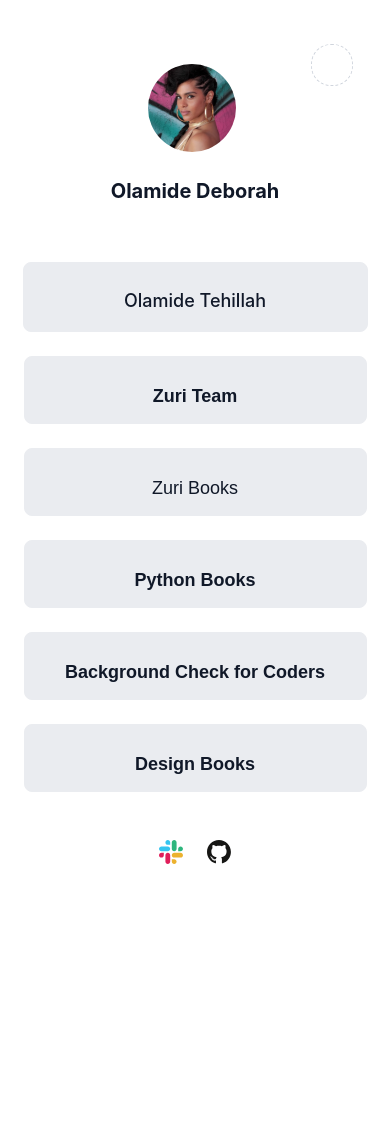
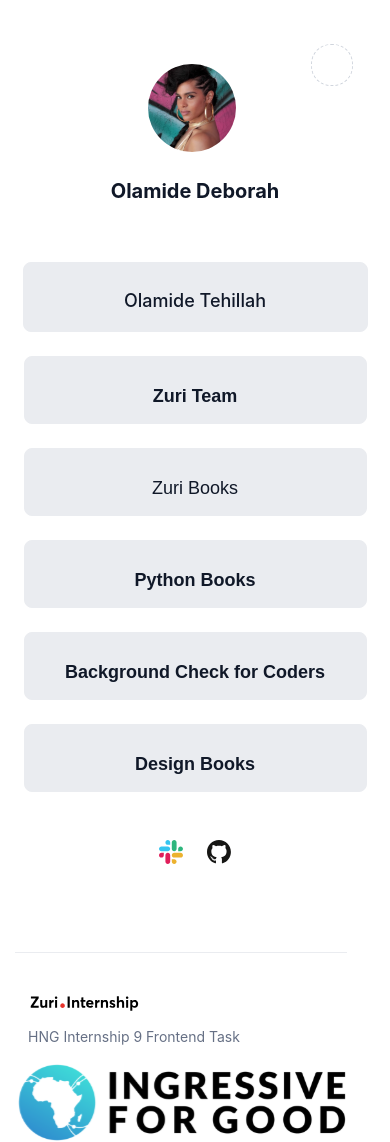
Before and after one commit to chayilDeborah/zuri-webpage, a React (Create React App) app: page / in a window 390 px wide. Before the commit the page ends 892 px from the top, so only its background shows below. Built offline with nearby package versions, Linux system fonts and the light colour scheme; the HTML template or start-up script is replaced by a standard one.

Commit message:
fix links section responsiveness

```diff
--- a/src/App.css
+++ b/src/App.css
@@ -166,7 +166,35 @@
 height: 68px;
   }
   .footer {
-    display: none;
-    /* width: 100%; */
+    /* display: none; */
+    width: 100%;
   }
+  .footer-div {
+    width: 100%;
+    margin: 0;
+  }
+  .footer-items {
+    width: 85%;
+    flex-direction: column;
+    margin-left: 15px;
+  }
+  .zuri-svg {
+    width: 138.77px;
+    height: 18.55px;
+  }
+  .hng-text {
+    font-weight: 400;
+font-size: 14px;
+line-height: 20px;
+font-family: 'Inter';
+margin: 16px 0 16px 0;
+max-width: 238px;
+  /* max-height: 40px; */
+  }
+  .i4g{
+    width: 99.1px;
+height: 24px;
+margin-left: 12px;
+  }
+
 }
```
